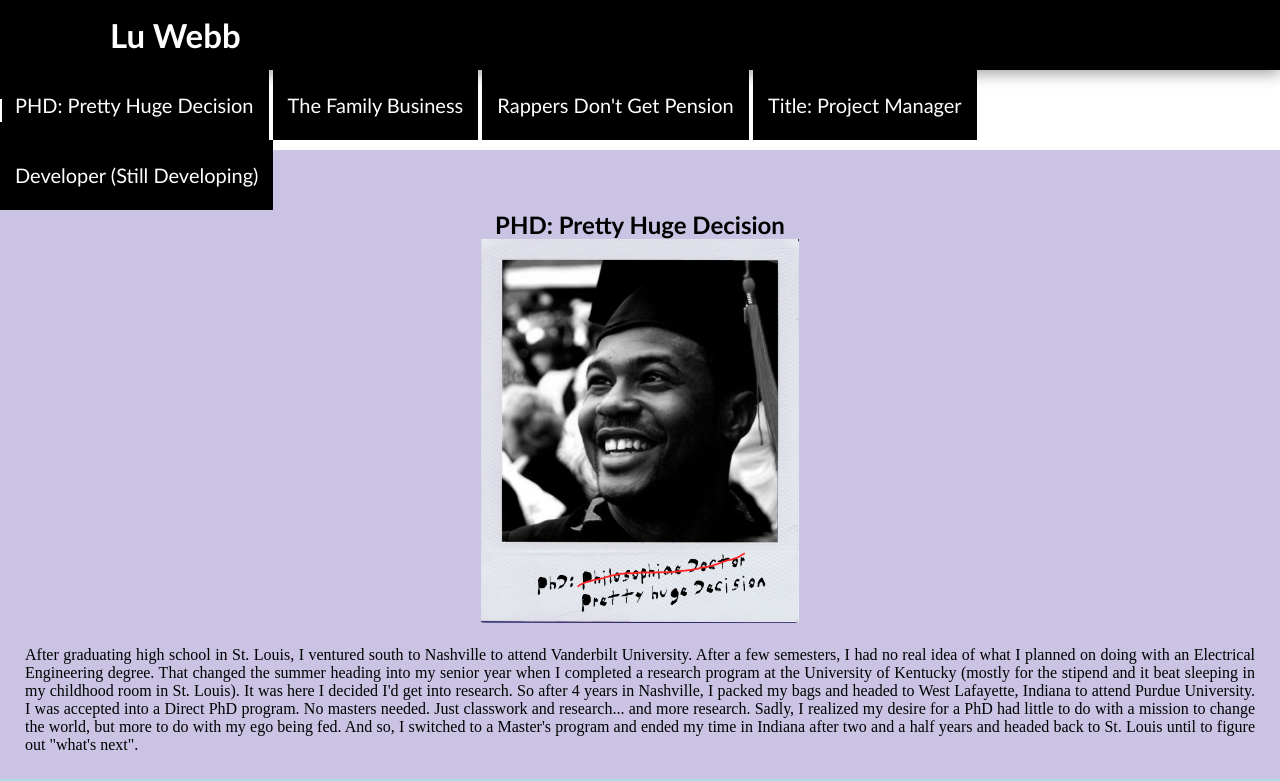
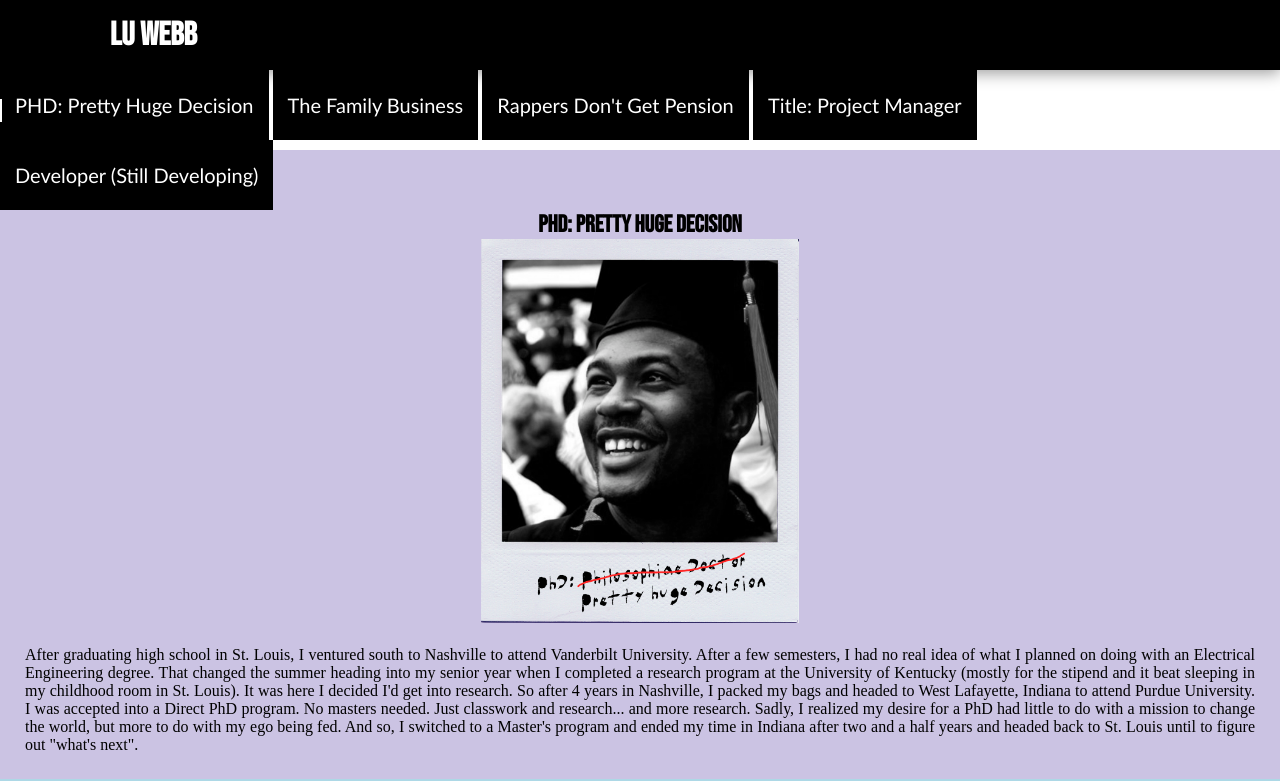
Before and after one commit to LC101-September-2021/assignment-4-html-me-something-webbla1, a website: page index.html in a window 1280 px wide. Shown: the top 781 px of the page. Drawn offline with Linux system fonts and the light colour scheme.

Commit message:
Changed fonts for h2's and logo using google fonts

```diff
--- a/index.html
+++ b/index.html
@@ -4,6 +4,9 @@
       <meta charset="UTF-8">
       <title>Still Developing</title>
       <link rel = "stylesheet" type = "text/css" href = "styles.css" />
+      <link rel="preconnect" href="https://fonts.googleapis.com">
+      <link rel="preconnect" href="https://fonts.gstatic.com" crossorigin>
+      <link href="https://fonts.googleapis.com/css2?family=Bebas+Neue&display=swap" rel="stylesheet">
    </head>
    <body>
       <header>
--- a/styles.css
+++ b/styles.css
@@ -13,6 +13,7 @@ body{
 nav .logo{
     color: white;
     font-size: 33px;
+    font-family: 'Bebas Neue', cursive;
     font-weight: bold;
     line-height: 70px;
     padding-left: 110px;
@@ -43,6 +44,10 @@ nav ul li a.active{
 }
 h1{
     font-size:20px;
+}
+
+h2 {
+    font-family: 'Bebas Neue', cursive;
 }
 
 .wrapper {
```
Also changed, not shown: 1 other file.
